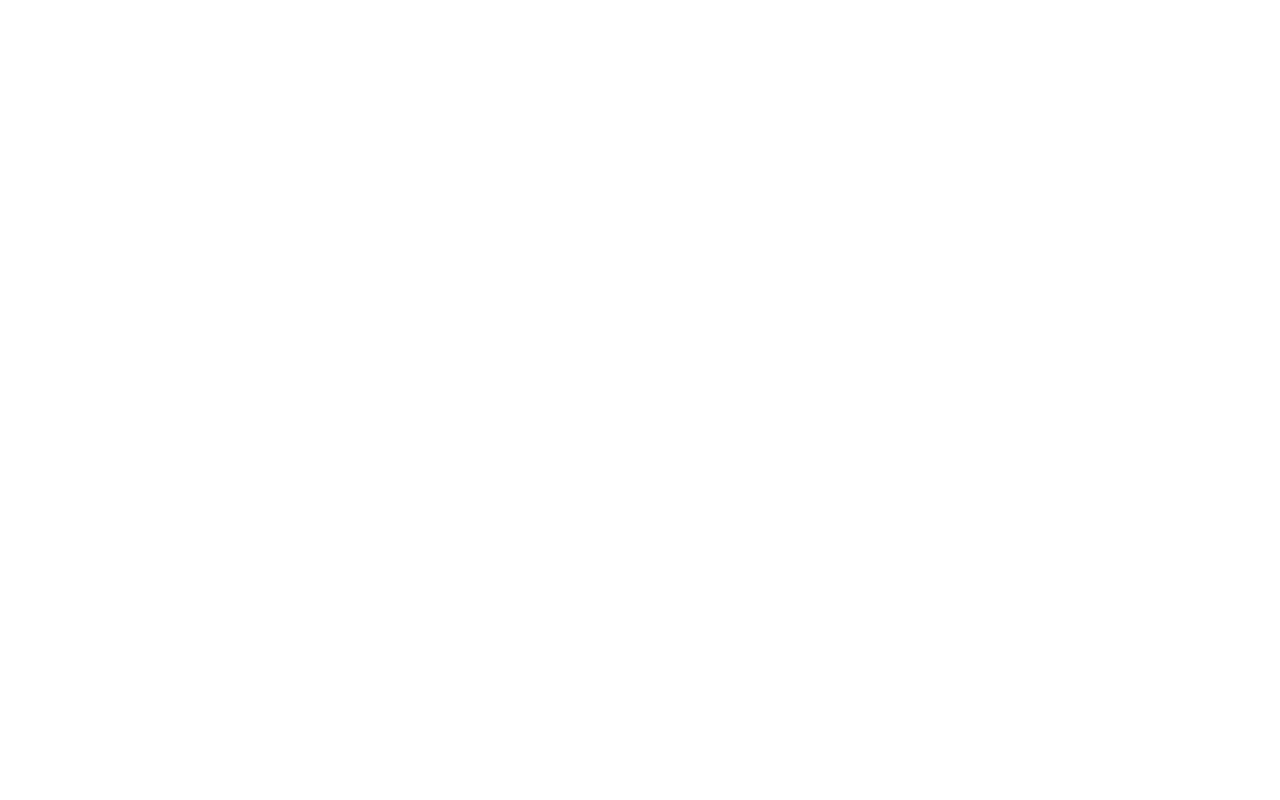
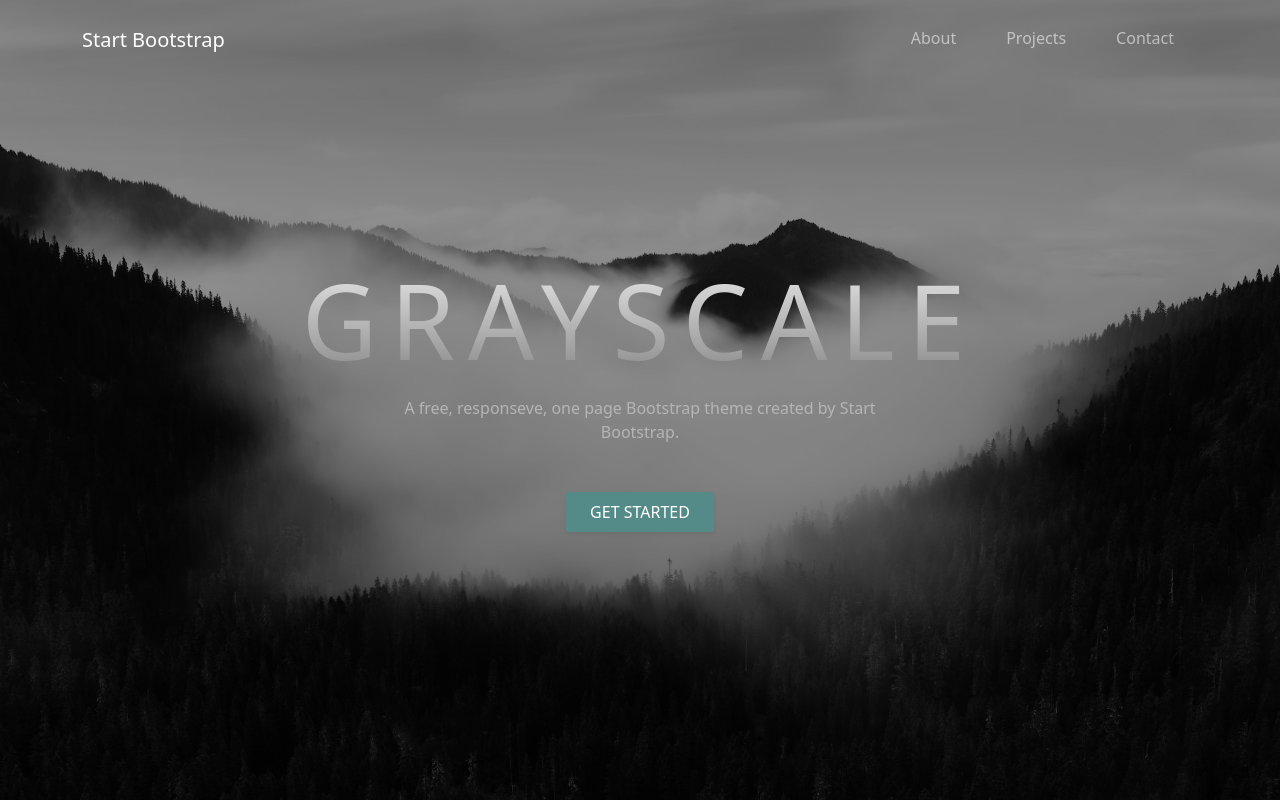
Before and after one commit to SEBahari/GrayScale, a plain HTML site: page index.html in a window 1280 px wide. Drawn offline with Linux system fonts and the light colour scheme.

Commit message:
create and styling header for all sizes

```diff
--- a/css/style.css
+++ b/css/style.css
@@ -1,7 +1,7 @@
 html, body {
   height: 100%;
 }
-
+/*************************************  Navbar  */
 .navbar {
   position: fixed;
   top: 0;
@@ -20,8 +20,15 @@ html, body {
   content: '\2022';
 }
 
+@media (max-width: 576px) {
+
+}
+
+@media (min-width: 576px) {
+
+}
+
 @media (min-width: 992px) {
-  /*************************************  navbar  */
   .navbar {
     height: 5rem;
     background-color: transparent;
@@ -53,5 +60,68 @@ html, body {
     content: '';
   }
 
-  /*************************************  /navbar  */
 }
+/*************************************  /Navbar  */
+/*************************************  Header  */
+header {
+  background-size: cover;
+  background-position: center;
+}
+
+header h1 {
+  background: rgb(255, 255, 255);
+  background: linear-gradient(180deg, #e3e3e3 0%, #8e8e8e 100%);
+  -webkit-background-clip: text;
+  -webkit-text-fill-color: transparent;
+}
+
+header button {
+  background: #548B88;
+}
+
+header .content {
+  background-color: #00000070;
+}
+
+@media (max-width: 576px) {
+  header h1 {
+    font-size: 2.5rem;
+    font-weight: 300;
+    line-height: 6.5rem;
+    letter-spacing: .8rem;
+  }
+
+  header p {
+    max-width: 20rem;
+    color: #373737;
+  }
+}
+
+@media (min-width: 576px) {
+  header h1 {
+    font-size: 3rem;
+    font-weight: 400;
+    line-height: 5rem;
+    letter-spacing: .7rem;
+  }
+
+  header p {
+    max-width: 25rem;
+    color: #373737;
+  }
+}
+
+@media (min-width: 992px) {
+  header h1 {
+    font-size: 6.5rem;
+    font-weight: 300;
+    line-height: 6.5rem;
+    letter-spacing: .8rem;
+  }
+
+  header p {
+    max-width: 30rem;
+    color: #B5B5B5;
+  }
+}
+/*************************************  /Header  */
--- a/index.html
+++ b/index.html
@@ -44,6 +44,13 @@
   </div>
 </nav>
 
+<header class="w-100 h-100" style="background-image: url('assets/img/bg-masthead.jpg')">
+  <div class="content h-100 w-100 overflow-hidden d-flex flex-column justify-content-center align-items-center">
+    <h1 class="text-uppercase mb-4">grayscale</h1>
+    <p class="text-center mb-5">A free, responseve, one page Bootstrap theme created by Start Bootstrap.</p>
+    <button class="py-2 px-4 text-white text-uppercase border-0 shadow-sm rounded-1">get started</button>
+  </div>
+</header>
 <script src="js/bootstrap/bootstrap.bundle.js"></script>
 <script src="js/main.js"></script>
 </body>
--- a/js/main.js
+++ b/js/main.js
@@ -1,4 +1,9 @@
 const navbar = document.getElementById('navbar');
+
+if(window.innerWidth < 992){
+    navbar.classList.remove('navbar-dark');
+    navbar.classList.add('navbar-light');
+}
 
 window.onresize = () => {
     if (window.innerWidth < 992) {
```
